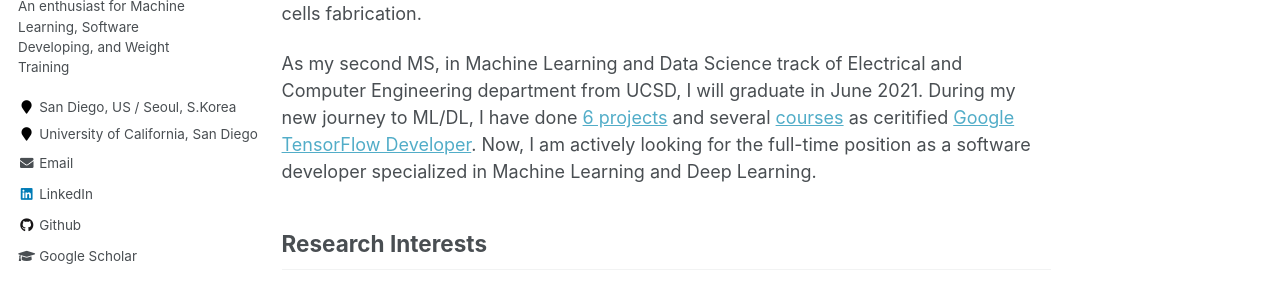
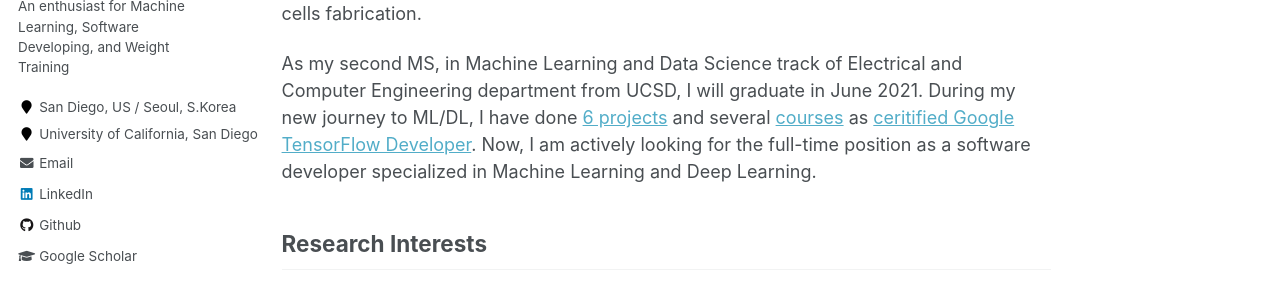
Before and after one commit to haenara-shin/haenara-shin.github.io, a Jekyll site: the page built from _pages/about.md, in a window 1280 px wide and 900 px high. Shown: the part 396-687 px from the top of the window. Built offline with Jekyll 4.4.1, drawn with Linux system fonts in a browser that asks for light colours.

```diff
--- a/_pages/about.md
+++ b/_pages/about.md
@@ -16,7 +16,7 @@ I am a graduate student majoring in MS program for the Machine Learning and Data
 
 I obtained my first MS for Materials Science and Engineering from KAIST in 2011, and BS for Materials Science and Engineering from KAIST in 2009, minored in Chemistry. From 2011 to 2015, I worked at the PV industry as a researcher who was in charge of the thin-film deposition, the defect/passivation analysis, and the high-efficient p/n-type c-Si solar cells fabrication.
 
-As my second MS, in Machine Learning and Data Science track of Electrical and Computer Engineering department from UCSD, I will graduate in June 2021. During my new journey to ML/DL, I have done [6 projects](https://haenara-shin.github.io/portfolio/) and several [courses](https://haenara-shin.github.io/cv/) as ceritified [Google TensorFlow Developer](https://api.accredible.com/v1/frontend/credential_website_embed_image/certificate/20943431). Now, I am actively looking for the full-time position as a software developer specialized in Machine Learning and Deep Learning.
+As my second MS, in Machine Learning and Data Science track of Electrical and Computer Engineering department from UCSD, I will graduate in June 2021. During my new journey to ML/DL, I have done [6 projects](https://haenara-shin.github.io/portfolio/) and several [courses](https://haenara-shin.github.io/cv/) as [ceritified Google TensorFlow Developer](https://api.accredible.com/v1/frontend/credential_website_embed_image/certificate/20943431). Now, I am actively looking for the full-time position as a software developer specialized in Machine Learning and Deep Learning.
 
 Research Interests
 ------
```
